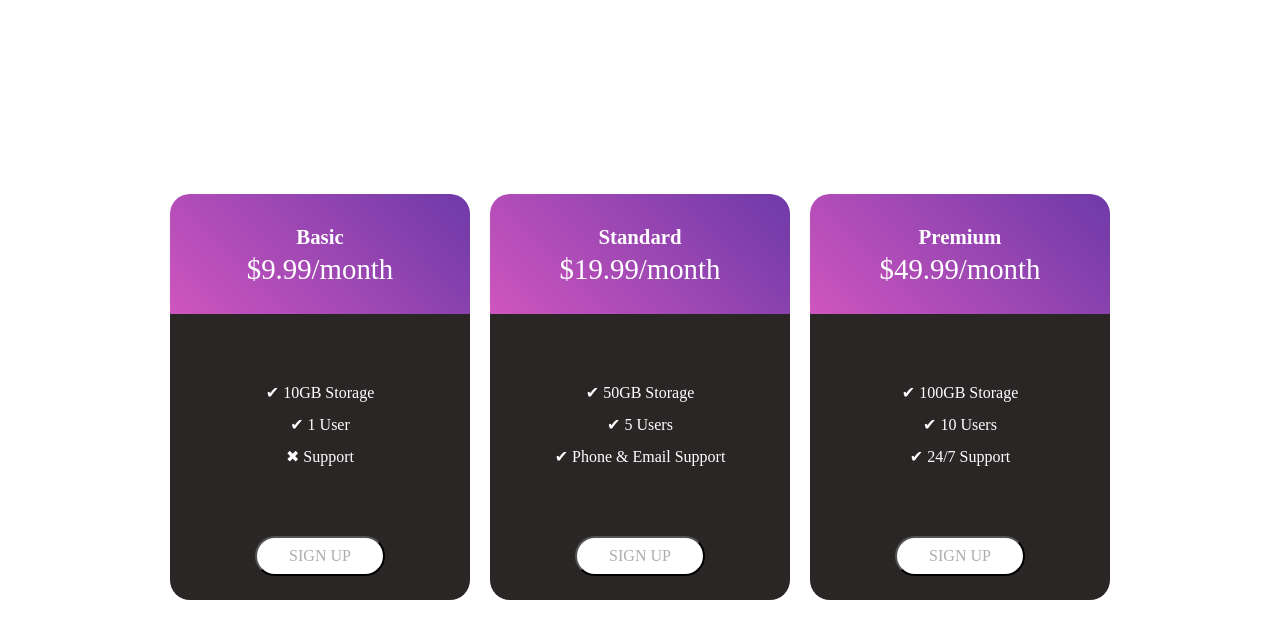
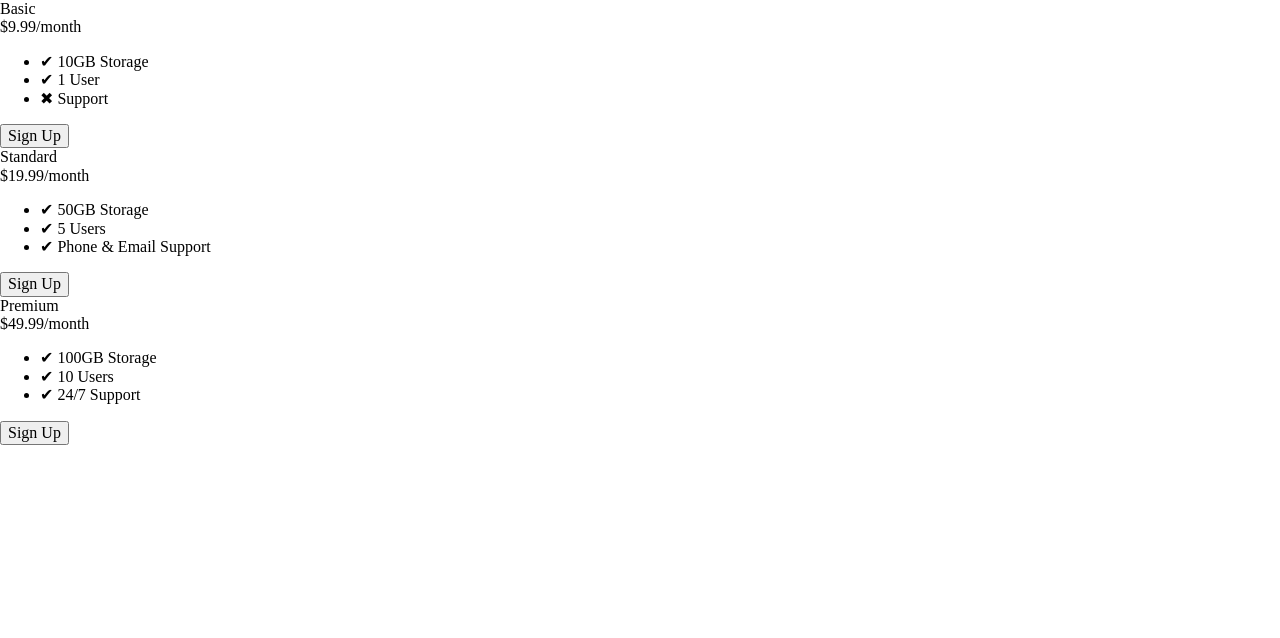
Before and after one commit to nperkinsr/flexbox-excercise, a plain HTML site: page index.html in a window 1280 px wide. Drawn offline with nearby package versions, Linux system fonts and the light colour scheme; a web font is replaced by a local one.

Commit message:
Update style.css

```diff
--- a/style.css
+++ b/style.css
@@ -1,113 +1,69 @@
-:root {
-    --color1: #2a2626;
-    --color2: #cf55bf;
-    --color3: #6d3aa8;
-    --color4: #ffffff;
-    --color5: #adadad;
-  }
+<!DOCTYPE html>
+<html>
 
-li {
-    list-style: none;
-    color: var(--color4);
-    line-height: 2rem;
-}
-
-
-.plan-features li {
-    position: relative;
-}
-
-.pricing-plan {
-    background-color: var(--color1);
-}
-
-.headings {
-    background: linear-gradient(45deg, var(--color2), var(--color3));
-    height: 120px;
-    width: 100%;
-    border-radius: 20px 20px 0px 0px;
-    align-content: center;
-    text-align: center;
-    margin-top: -30px;
-}
-
-.plan-button {
-    background-color: var(--color4);
-    font-family: "Hubot Sans", serif;
-    text-transform: uppercase;
-    width: 130px;
-    height: 40px;
-    border-radius: 20px;
-    color: var(--color5);
-    transition: background-color 0.5s ease;
-}
-
-.plan-button:hover {
-    background-color: var(--color1);
-    color: var(--color4);
-    border: 2px solid var(--color4);
-}
-
-.pricing-container {
-    display: flex;
-    gap: 20px;
-    justify-content: center;
-    align-items: center;
-    height: 100vh;
-}
-
-.pricing-plan {
-    display: flex;
-    flex-direction: column;
-    height: 400px;
-    flex-basis: 300px;
-    border-radius: 20px;
-    justify-content: space-around;
-    align-items: center;
-    text-align: center;
-}
-
-.plan-title {
-    font-size: 1.3rem;
-    line-height: 2rem;
-    color: var(--color4);
-    font-weight: 600;
-}
-.plan-price {
-    font-size: 1.8rem;
-    color: var(--color4);
-    font-weight: 300;
-}
-
-ul.plan-features {
-    padding-left: 0px;
-}
-
-/* THIS IS FOR MOBILE */
-
-@media (max-width: 680px) {
-    .pricing-plan {
-        display: inline-block;
-        flex-direction: row;
-        flex-basis: 90%;
-        height: 320px;
-        align-items: flex-start;
+<head>
+  <title>Flexbox Pricing Table</title>
+  <link rel="preconnect" href="https://fonts.googleapis.com" />
+  <link rel="preconnect" href="https://fonts.gstatic.com" crossorigin />
+  <link rel="preconnect" href="https://fonts.googleapis.com">
+  <link rel="preconnect" href="https://fonts.gstatic.com" crossorigin>
+  <link href="https://fonts.googleapis.com/css2?family=Hubot+Sans:ital,wght@0,200..900;1,200..900&display=swap"
+    rel="stylesheet">
+  <link rel=" stylesheet" href="https://cdnjs.cloudflare.com/ajax/libs/normalize/8.0.1/normalize.css" />
+  <link rel=" stylesheet" href="./style.css" />
+  <style>
+    body {
+      font-family: "Hubot Sans", serif;
+      ;
     }
 
-    .pricing-container {
-        flex-wrap: wrap;
-        gap: 10px;
-        width: 100%;
-        max-width: 100vw;
-    }
+    /* Hint: What can you do with a media query and flexbox? */
+    @media (max-width: 1250px) {}
+  </style>
+</head>
 
-    .headings {
-        background: linear-gradient(45deg, var(--color2), var(--color3));
-        height: 120px;
-        width: 100%;
-        border-radius: 20px 20px 0px 0px;
-        align-content: center;
-        text-align: center;
-        margin:0px;
-    }
-}
+<body>
+  <div class="pricing-container">
+
+    <div class="pricing-plan">
+      <div class="headings">
+        <div class="plan-title">Basic</div>
+        <div class="plan-price">$9.99/month</div>
+      </div>
+      <ul class="plan-features">
+        <li><span>&#10004; </span> 10GB Storage</li>
+        <li><span>&#10004; </span> 1 User</li>
+        <li><span>&#10006; </span> Support</li>
+      </ul>
+      <button class="plan-button">Sign Up</button>
+    </div>
+
+    <div class="pricing-plan">
+      <div class="headings">
+        <div class="plan-title">Standard</div>
+        <div class="plan-price">$19.99/month</div>
+      </div>
+      <ul class="plan-features">
+        <li><span>&#10004; </span> 50GB Storage</li>
+        <li><span>&#10004; </span> 5 Users</li>
+        <li><span>&#10004; </span> Phone &amp; Email Support</li>
+      </ul>
+      <button class="plan-button">Sign Up</button>
+    </div>
+
+    <div class="pricing-plan">
+      <div class="headings">
+        <div class="plan-title">Premium</div>
+        <div class="plan-price">$49.99/month</div>
+      </div>
+      <ul class="plan-features">
+        <li><span>&#10004; </span> 100GB Storage</li>
+        <li><span>&#10004; </span> 10 Users</li>
+        <li><span>&#10004; </span> 24/7 Support</li>
+      </ul>
+      <button class="plan-button">Sign Up</button>
+    </div>
+  </div>
+</body>
+
+</html>
```
